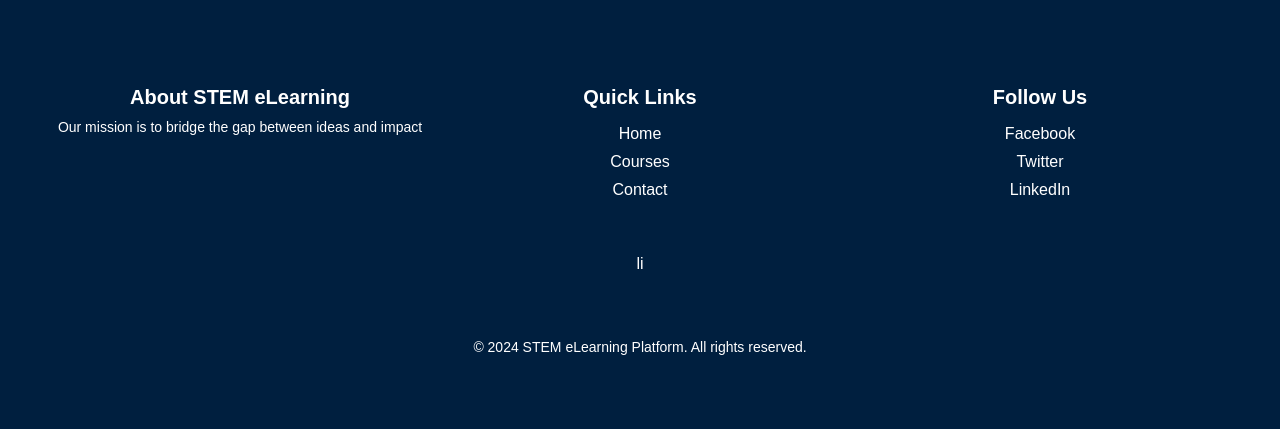
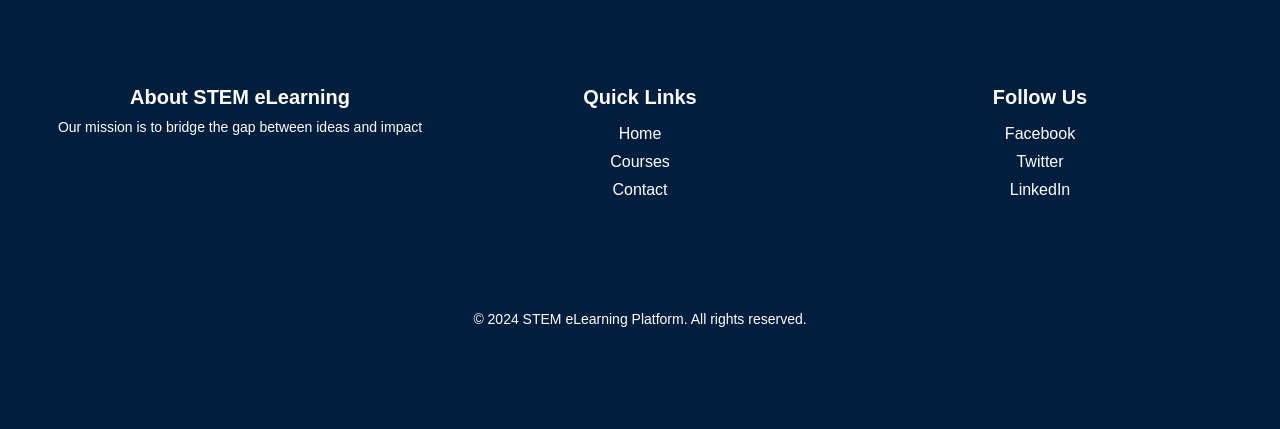
Before and after one commit to swalehmwadime/STEM-eLearning, a Flask app: page / in a window 1280 px wide. Shown: the part 1554-1983 px from the top of the page. After the commit the page ends 1881 px from the top, so only its background shows below. Run offline with Flask 2, Linux system fonts and the light colour scheme; grey boxes are pictures that could not be loaded.

Commit message:
Update index.html

```diff
--- a/app/templates/index.html
+++ b/app/templates/index.html
@@ -98,7 +98,8 @@
                         <li><a href="{{ url_for('home') }}">Home</a></li>
                         <li><a href="{{ url_for('courses') }}">Courses</a></li>
                         <li><a href="{{ url_for('contact') }}">Contact</a></li>
-                        <li><iframe src="https://github.com/sponsors/swalehmwadime/button" title="Support" height="32" width="114" style="border: 0; border-radius: 6px;"></iframe></li>li
+                        <li><iframe src="https://github.com/sponsors/swalehmwadime/button" title="Support" height="32" width="114" style="border: 0; border-radius: 6px;"></iframe></li>
+
                     </ul>
                 </div>
                 <div class="footer-social">
```
